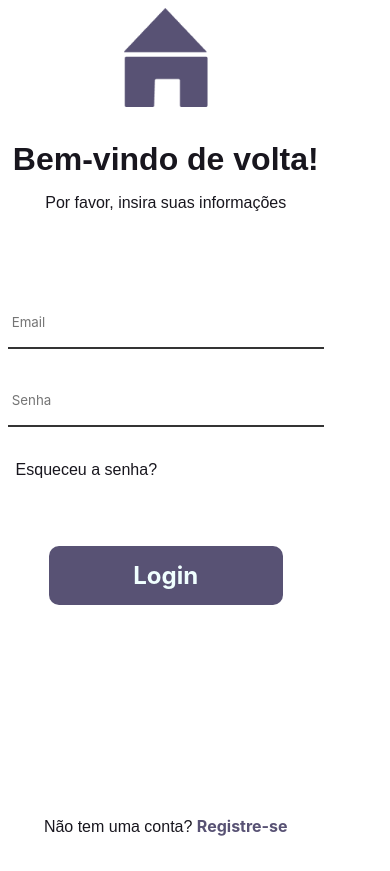
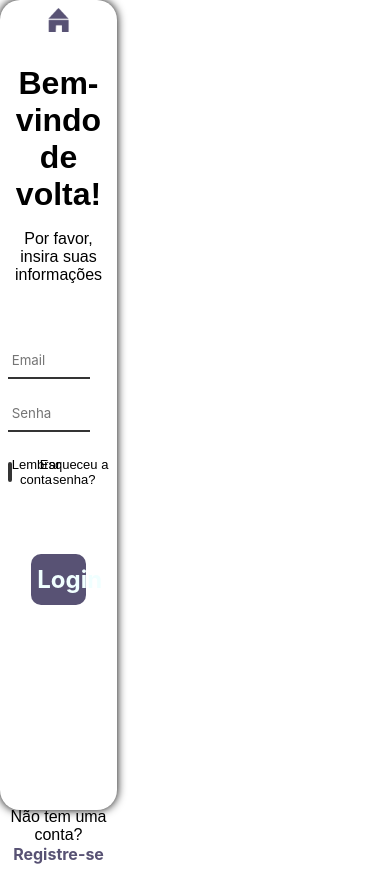
Before and after one commit to JSkahl/casa-feita-frontend, a Vue app: page /login in a window 390 px wide. Before the commit the page ends 844 px from the top, so only its background shows below. Built offline with nearby package versions, Linux system fonts and the light colour scheme.

Commit message:
feat: adding responsive logic in login screen

```diff
--- a/dev-dist/sw.js
+++ b/dev-dist/sw.js
@@ -82,7 +82,7 @@ define(['./workbox-b5f7729d'], (function (workbox) { 'use strict';
     "revision": "3ca0b8505b4bec776b69afdba2768812"
   }, {
     "url": "index.html",
-    "revision": "0.6p5g83u8338"
+    "revision": "0.8h6mvhac098"
   }], {});
   workbox.cleanupOutdatedCaches();
   workbox.registerRoute(new workbox.NavigationRoute(workbox.createHandlerBoundToURL("index.html"), {
--- a/src/components/Autenticação/Desktop/DefaultLoginDesktop.vue
+++ /dev/null
@@ -1,48 +0,0 @@
-<script setup>
-</script>
-
-<template>
-    <main>
-        <div class="form">
-            <img src="/public/logo.png" alt="">
-        <h1>Bem-vindo de volta!</h1>
-        <h3>Por favor, insira suas informações</h3>
-
-        <form>
-            <input class="input" type="email" placeholder="Email">
-            <input class="input" type="password" placeholder="Senha">
-            <input class="checkbox" type="checkbox" name="forget">
-            <label for="forget">Lembrar conta</label>
-            <p>Esqueceu a senha?</p>
-            <button>Login</button>
-        </form>
-
-        <div class="registrar">
-            <p>Não tem uma conta? Registre-se</p>
-        </div>
-        </div>
-    </main>
-</template>
-
-<style scoped>
-
-main {
-    width: 35vw;
-    height: 96vh;
-    box-shadow: 0px 0px 10px black;
-    border-radius: 20px;
-}
-
-.form {
-    display: flex;
-    flex-direction: column;
-    text-align: center;
-    padding: 2vw;
-}
-
-.form > img {
-    margin: auto;
-    width: 6vw;
-}
-
-</style>
--- a/src/views/auth/LoginView.vue
+++ b/src/views/auth/LoginView.vue
@@ -1,8 +1,20 @@
 <script setup>
+import { useScreen } from '@/composables/screen';
+
+const { isMobile } = useScreen()
+
 import DefaultLoginMobile from '@/components/auth/Mobile/DefaultLoginMobile.vue';
+import DefaultLoginDesktop from '@/components/auth/Desktop/DefaultLoginDesktop.vue';
 </script>
 
 <template>
-    <DefaultLoginMobile />
+    <div v-if="isMobile" class="mobile">
+        <DefaultLoginMobile />
+    </div>
+
+    <div v-else class="desktop">
+        <DefaultLoginDesktop />
+    </div>
+
     <RouterView />
 </template>
```
Also changed, not shown: src/components/Autenticação/Mobile/DefaultLoginMobile.vue (added), src/components/Autenticação/Mobile/DefaultRegisterMobile.vue (added).
